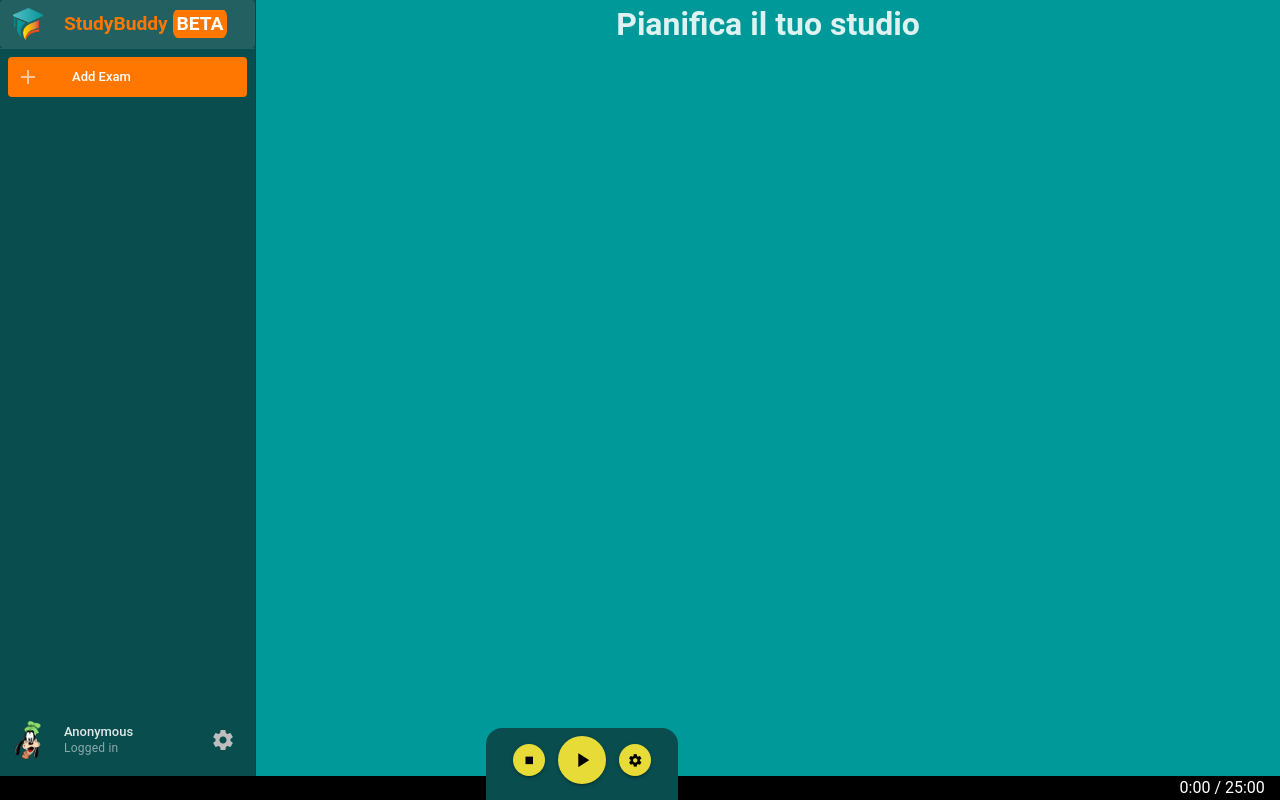
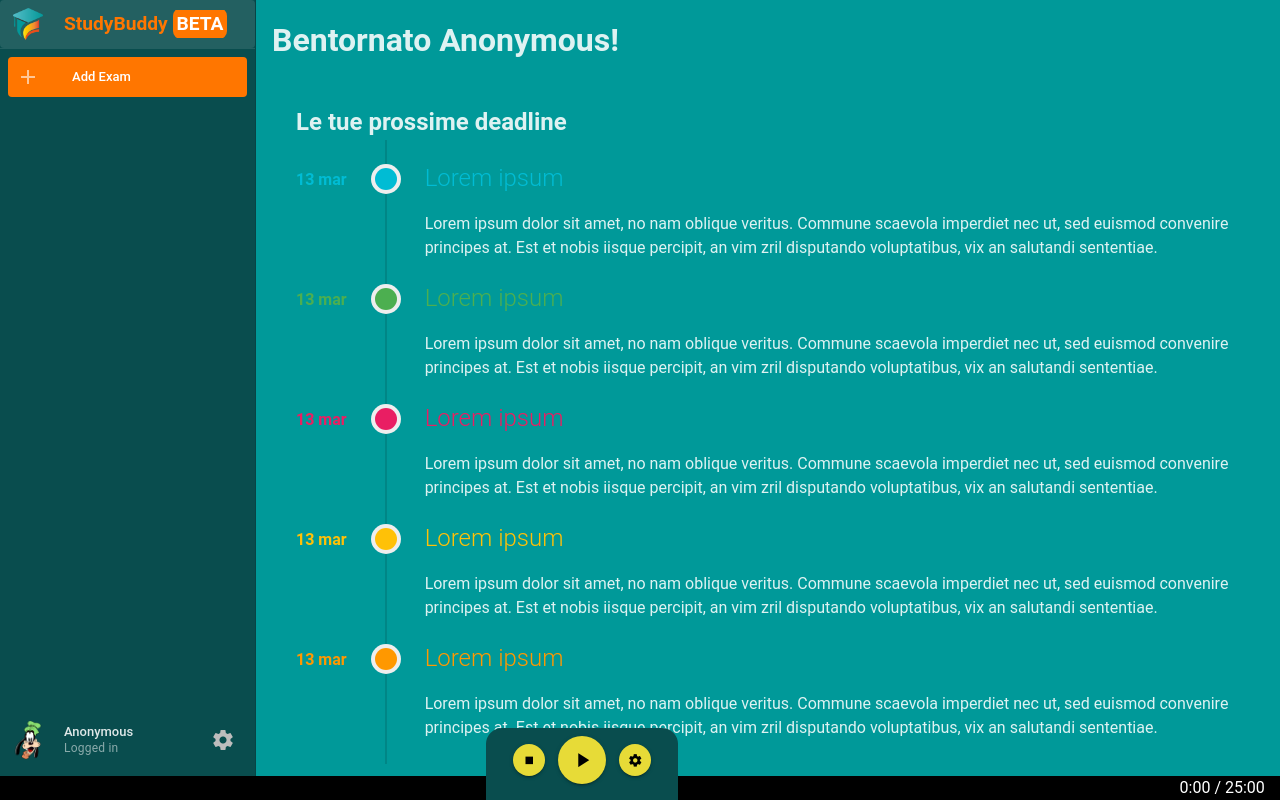
Before and after one commit to studybuddydev/studybuddy-app, a Vue app: page /#/ in a window 1280 px wide. Built offline with nearby package versions, Linux system fonts and the light colour scheme; what v-calendar would draw is missing.

Commit message:
timeline

```diff
--- /dev/null
+++ b/src/components/Timeline/Timeline.vue
@@ -0,0 +1,54 @@
+<template>
+  <div>
+    <h2>Le tue prossime deadline</h2>
+    <v-timeline align="start" side="end" class="h-auto">
+      <v-timeline-item
+        v-for="(event, i) in events" :key="i"
+        :dot-color="event.color"
+        size="small"
+        >
+        <template v-slot:opposite>
+          <div :class="`pt-1 headline font-weight-bold text-${event.color}`" v-text="toDateSting(event.date)"></div>
+        </template>
+        <div>
+          <h2 :class="`mt-n1 headline font-weight-light mb-4 text-${event.color}`">Lorem ipsum</h2>
+          <div>{{ event.text }}</div>
+        </div>
+      </v-timeline-item>
+    </v-timeline>
+  </div>
+</template>
+
+<script setup lang="ts">
+const events = [
+  {
+    color: 'cyan',
+    date: new Date(),
+    text: 'Lorem ipsum dolor sit amet, no nam oblique veritus. Commune scaevola imperdiet nec ut, sed euismod convenire principes at. Est et nobis iisque percipit, an vim zril disputando voluptatibus, vix an salutandi sententiae.',
+  },
+  {
+    color: 'green',
+    date: new Date(),
+    text: 'Lorem ipsum dolor sit amet, no nam oblique veritus. Commune scaevola imperdiet nec ut, sed euismod convenire principes at. Est et nobis iisque percipit, an vim zril disputando voluptatibus, vix an salutandi sententiae.',
+  },
+  {
+    color: 'pink',
+    date: new Date(),
+    text: 'Lorem ipsum dolor sit amet, no nam oblique veritus. Commune scaevola imperdiet nec ut, sed euismod convenire principes at. Est et nobis iisque percipit, an vim zril disputando voluptatibus, vix an salutandi sententiae.',
+  },
+  {
+    color: 'amber',
+    date: new Date(),
+    text: 'Lorem ipsum dolor sit amet, no nam oblique veritus. Commune scaevola imperdiet nec ut, sed euismod convenire principes at. Est et nobis iisque percipit, an vim zril disputando voluptatibus, vix an salutandi sententiae.',
+  },
+  {
+    color: 'orange',
+    date: new Date(),
+    text: 'Lorem ipsum dolor sit amet, no nam oblique veritus. Commune scaevola imperdiet nec ut, sed euismod convenire principes at. Est et nobis iisque percipit, an vim zril disputando voluptatibus, vix an salutandi sententiae.',
+  },
+]
+
+function toDateSting(date: Date): string {
+  return date.toLocaleDateString('it-IT', { month: 'short', day: 'numeric' })
+}
+</script>
--- a/src/views/HomeView.vue
+++ b/src/views/HomeView.vue
@@ -1,11 +1,13 @@
 <template>
-
-  <h1 class="text-center">Pianifica il tuo studio</h1>
-
-  <div style="height: 400px;" class="ma-6">
+  <div>
+    <h1 class="ma-4">Bentornato {{ state.getUsername() }}!</h1>
+    <Timeline class="ma-10" />
   </div>
 </template>
 
 <script setup lang="ts">
+import Timeline from "@/components/Timeline/Timeline.vue";
+import { useStateStore } from "@/stores/state";
+const state = useStateStore();
 
 </script>
```
